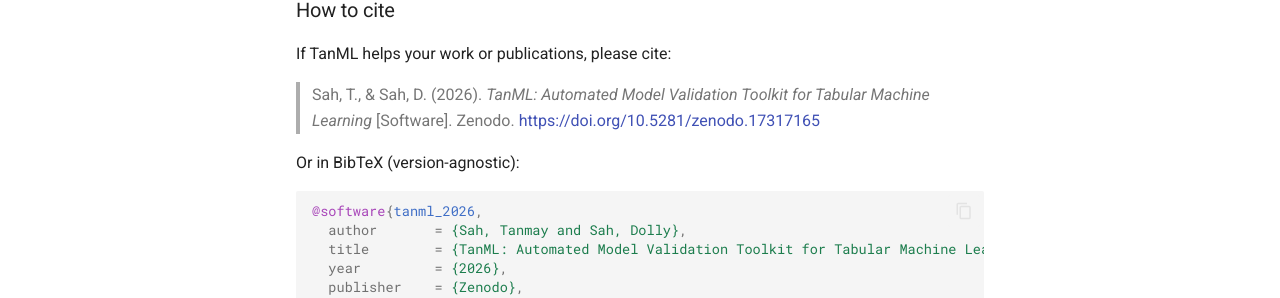
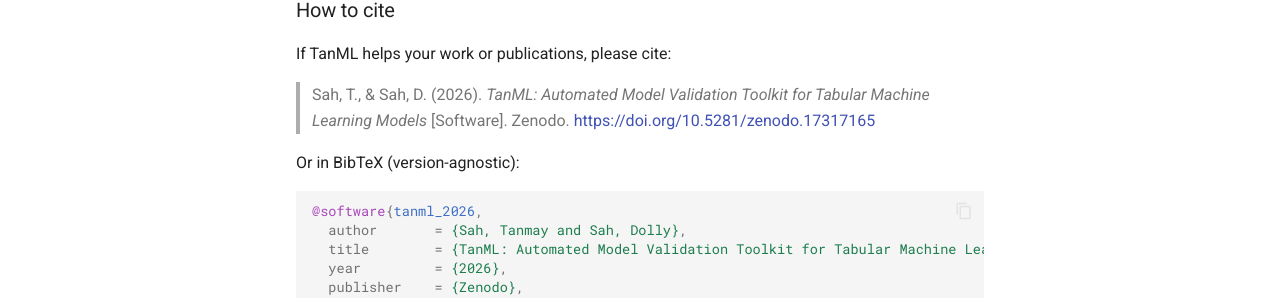
Before and after one commit to tdlabs-ai/tanml, an MkDocs documentation site: the page built from docs/index.md, in a window 1280 px wide and 900 px high, scrolled down 2685 px. Shown: the part 381-679 px from the top of the window. Built offline with MkDocs 1.6.1 and Material for MkDocs 9.7.7, drawn with Linux system fonts in a browser that asks for light colours; comment, search, counter and statistics services are not loaded; some of the changed text lies outside the part shown.

Commit message:
docs: update project title to include 'Models' for consistency

````diff
--- a/docs/index.md
+++ b/docs/index.md
@@ -1,4 +1,4 @@
-# TanML: Automated Model Validation Toolkit for Tabular Machine Learning
+# TanML: Automated Model Validation Toolkit for Tabular Machine Learning Models
 
 [![PyPI](https://img.shields.io/pypi/v/tanml.svg)](https://pypi.org/project/tanml/)
 [![Downloads](https://pepy.tech/badge/tanml)](https://pepy.tech/project/tanml)
@@ -125,14 +125,14 @@
 
 If TanML helps your work or publications, please cite:
 
-> Sah, T., & Sah, D. (2026). *TanML: Automated Model Validation Toolkit for Tabular Machine Learning* [Software]. Zenodo. [https://doi.org/10.5281/zenodo.17317165](https://doi.org/10.5281/zenodo.17317165)
+> Sah, T., & Sah, D. (2026). *TanML: Automated Model Validation Toolkit for Tabular Machine Learning Models* [Software]. Zenodo. [https://doi.org/10.5281/zenodo.17317165](https://doi.org/10.5281/zenodo.17317165)
 
 Or in BibTeX (version-agnostic):
 
 ```bibtex
 @software{tanml_2026,
   author       = {Sah, Tanmay and Sah, Dolly},
-  title        = {TanML: Automated Model Validation Toolkit for Tabular Machine Learning},
+  title        = {TanML: Automated Model Validation Toolkit for Tabular Machine Learning Models},
   year         = {2026},
   publisher    = {Zenodo},
   doi          = {10.5281/zenodo.17317165},
````
Also changed, not shown: README.md (+3 -3 lines).
